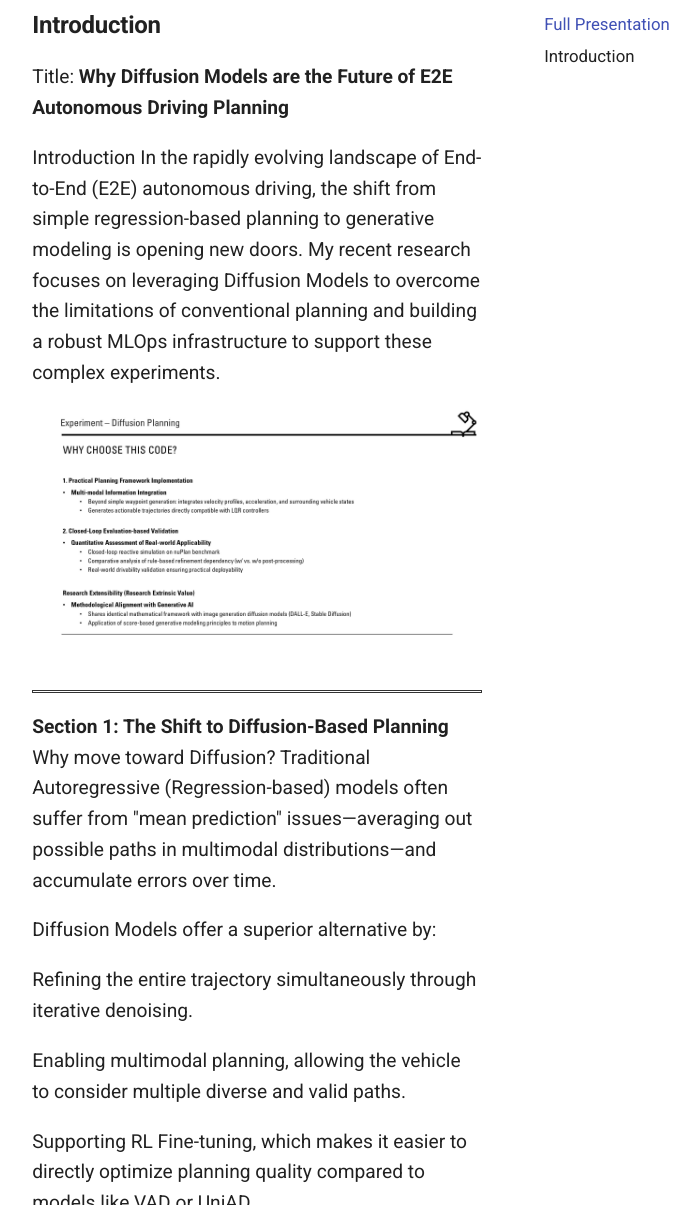
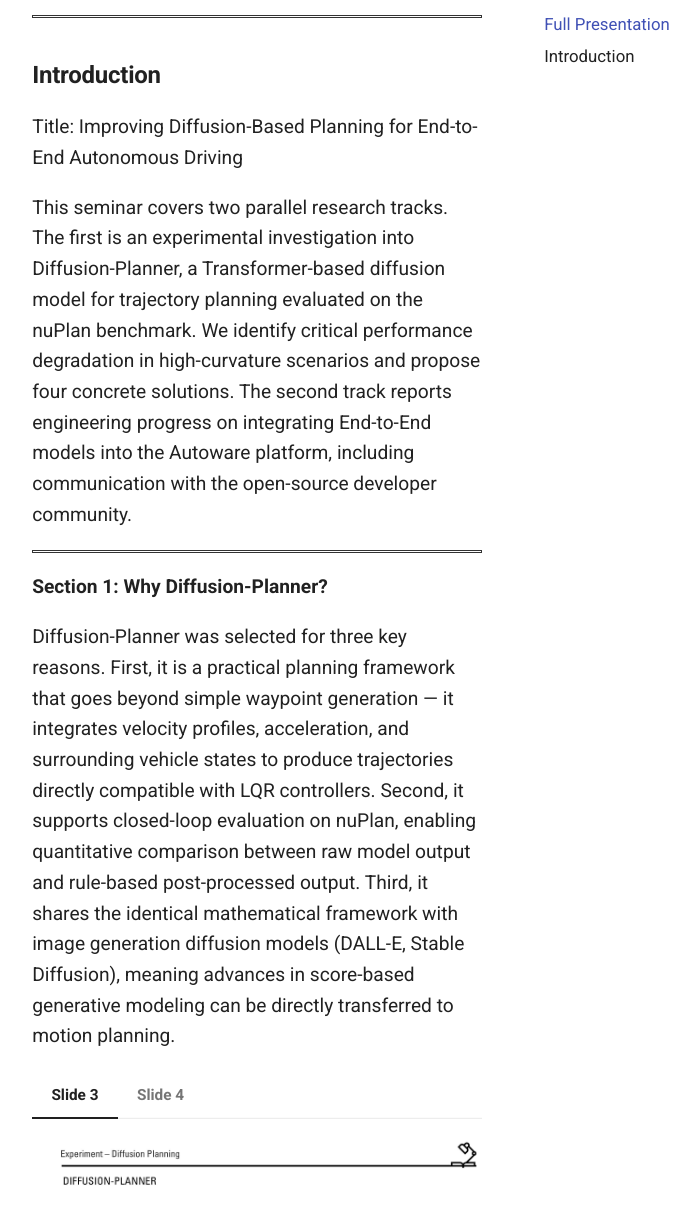
Before and after one commit to YSH-research/YSH-research.github.io, an MkDocs documentation site: the page built from docs/Presentations/assets/2026-02-13/2026-02-13.md, in a window 1280 px wide and 1400 px high, scrolled down 738 px, cut to the strip 195-1400 px from the top of the window. Shown: the whole strip, without its empty margins (383-1083 px from the left). Built offline with MkDocs 1.6.1 and Material for MkDocs 9.7.7, drawn with Linux system fonts in a browser that asks for light colours; some of the changed text lies outside the part shown.

Commit message:
Fix 2026-02-13 presentation: add missing slide images

```diff
--- a/docs/Presentations/assets/2026-02-13/2026-02-13.md
+++ b/docs/Presentations/assets/2026-02-13/2026-02-13.md
@@ -1,7 +1,6 @@
-# 발표 제목
-
 >## **2026.02.13 | Academic Seminar**
 
+E2E with Diffusion Model Planning
 
 ### **Full Presentation**
 
@@ -11,35 +10,44 @@
 
 ### **Introduction**
 
-Title: **Why Diffusion Models are the Future of E2E Autonomous Driving Planning**
+Title: Improving Diffusion-Based Planning for End-to-End Autonomous Driving
 
-Introduction In the rapidly evolving landscape of End-to-End (E2E) autonomous driving, the shift from simple regression-based planning to generative modeling is opening new doors. My recent research focuses on leveraging Diffusion Models to overcome the limitations of conventional planning and building a robust MLOps infrastructure to support these complex experiments.
-
-![Slide 4](Slide4.jpg)
+This seminar covers two parallel research tracks. The first is an experimental investigation into Diffusion-Planner, a Transformer-based diffusion model for trajectory planning evaluated on the nuPlan benchmark. We identify critical performance degradation in high-curvature scenarios and propose four concrete solutions. The second track reports engineering progress on integrating End-to-End models into the Autoware platform, including communication with the open-source developer community.
 
 <hr style="border: 1px solid #333; margin: 10px 0;">
 
-**Section 1: The Shift to Diffusion-Based Planning**
-Why move toward Diffusion? Traditional Autoregressive (Regression-based) models often suffer from "mean prediction" issues—averaging out possible paths in multimodal distributions—and accumulate errors over time.
+**Section 1: Why Diffusion-Planner?**
 
-Diffusion Models offer a superior alternative by:
+Diffusion-Planner was selected for three key reasons. First, it is a practical planning framework that goes beyond simple waypoint generation — it integrates velocity profiles, acceleration, and surrounding vehicle states to produce trajectories directly compatible with LQR controllers. Second, it supports closed-loop evaluation on nuPlan, enabling quantitative comparison between raw model output and rule-based post-processed output. Third, it shares the identical mathematical framework with image generation diffusion models (DALL-E, Stable Diffusion), meaning advances in score-based generative modeling can be directly transferred to motion planning.
 
-Refining the entire trajectory simultaneously through iterative denoising.
+=== "Slide 3"
+    ![Slide 3](Slide3.jpg)
 
-Enabling multimodal planning, allowing the vehicle to consider multiple diverse and valid paths.
+=== "Slide 4"
+    ![Slide 4](Slide4.jpg)
 
-Supporting RL Fine-tuning, which makes it easier to directly optimize planning quality compared to models like VAD or UniAD.
+<hr style="border: 1px solid #333; margin: 10px 0;">
+
+**Section 2: Problem — Performance Degradation in Hard Scenarios**
+
+The nuPlan benchmark reveals a significant performance drop in challenging scenarios. While Diffusion-Planner scores ~89 (NR) / ~82 (R) on standard Val14 and Test14 splits, it drops to 75.99 (NR) / 69.22 (R) on Test14-hard. Root cause analysis points to three issues:
+
+Data Imbalance: The dataset is dominated by straight-driving scenarios, with insufficient high-curvature examples (lane changes, sharp turns).
+Inadequate Curvature-Velocity Modeling: Velocity and curvature are treated as independent variables, failing to capture the natural speed-curvature coupling in human driving.
+Training Objective Limitations: Behavior cloning cannot learn recovery from mistakes and lacks explicit optimization for safety and comfort constraints.
 
 ![Slide 5](Slide5.jpg)
 
 <hr style="border: 1px solid #333; margin: 10px 0;">
 
-**Section 2: Two Pillars of DiffusionDrive—U-Net vs. Transformer**
-My analysis identifies two primary architectural axes in this field:
+**Section 3: Proposed Solutions**
 
-U-Net-based (Spatial Refinement): Represented by DiffusionDrive, this approach uses CNN-based encoder-decoders to refine predefined anchor trajectories. It is computationally efficient, requires less data, and excels at spatial path generation in BEV space.
+We propose four complementary approaches to address the identified problems:
 
-Transformer-based (Context-Aware Reasoning): Represented by Diffusion-Planner, this models trajectories as sequences of tokens. While computationally heavier, it excels at capturing spatiotemporal relationships and causal reasoning.
+1. Data Reweighting (In Progress) — Increase sample weights for curve driving and lane change scenarios to counteract dataset imbalance, targeting improved lateral acceleration handling at high speeds.
+2. Velocity Discretization (In Progress) — Replace raw continuous velocity-curvature variables with a coupled discretization scheme. Data is split into three categories: accurate (low-speed, precise control), accurate + sampling (mid-speed, balanced), and sampling (high-speed, diverse patterns).
+3. GRPO Fine-Tuning — Apply DeepSeek's RL-based fine-tuning method with stage-wise learning: path following → speed control → safety enhancement. This moves beyond behavior cloning to directly optimize planning quality.
+4. Curvature-Velocity Coupling Enhancement — Explicitly model the curvature-velocity joint distribution in the diffusion conditioning, enabling the model to learn automatic deceleration at high curvature.
 
 === "Slide 6"
     ![Slide 6](Slide6.jpg)
@@ -55,31 +63,23 @@
 
 <hr style="border: 1px solid #333; margin: 10px 0;">
 
-**Section 3: Engineering Excellence—Developed MLOps Infrastructure**
-High-quality research requires high-quality engineering. I have established an integrated pipeline using two main workstations (RTX 4090 & H100).
+**Section 4: Final Goal**
 
-Experiment Tracking: MLflow (Databricks) is used to centralize metrics, logs, and model performance visualization.
+The target is threefold. First, enhance model output from position-heading trajectory (x, y, θ) to velocity-integrated trajectory (x, y, θ, v), enabling explicit speed control along the planned path. Second, achieve ≥71.22 on nuPlan Test14-hard Reactive mode — a +2.0 point improvement over the 69.22 baseline. Third, focus validation on reactive obstacle avoidance and high lateral acceleration maneuvers to confirm curvature-velocity coupling effectiveness.
 
-Data & Model Versioning: DVC (Data Version Control) handles large datasets and model checkpoints, ensuring 100% reproducibility of every experiment.
+![Slide 10](Slide10.jpg)
+
+<hr style="border: 1px solid #333; margin: 10px 0;">
+
+**Section 5: Engineering — Autoware E2E Integration**
+
+On the engineering side, we are developing an Autoware-based package for High-Level Command (HLC) generation using a hybrid Rule-Based + E2E methodology. Active communication with the Autoware developer community has been maintained, though delayed due to CES resource constraints and intensive focus on platform integration with the Alpamayo release. Near-term tasks include retraining based on GenAD, quantifying DL4AGX deployment improvements with TensorRT, and if integration succeeds, researching FPS optimization (>10 FPS) and data collection pipelines.
+
+=== "Slide 11"
+    ![Slide 11](Slide11.jpg)
 
 === "Slide 12"
     ![Slide 12](Slide12.jpg)
 
 === "Slide 13"
     ![Slide 13](Slide13.jpg)
-
-=== "Slide 14"
-    ![Slide 14](Slide14.jpg)
-
-<hr style="border: 1px solid #333; margin: 10px 0;">
-
-**Section 4: Future Research Directions**
-Moving forward, my goal is to surpass current benchmarks through:
-
-Reinforcement Learning-based Fine-tuning as a major contribution.
-
-Integrating LLM/VLM for Explainable E2E, generating semantic justifications for driving decisions.
-
-Hybrid architectures combining CNNs and Transformers to balance efficiency and reasoning power.
-
-![Slide 15](Slide15.jpg)
```
